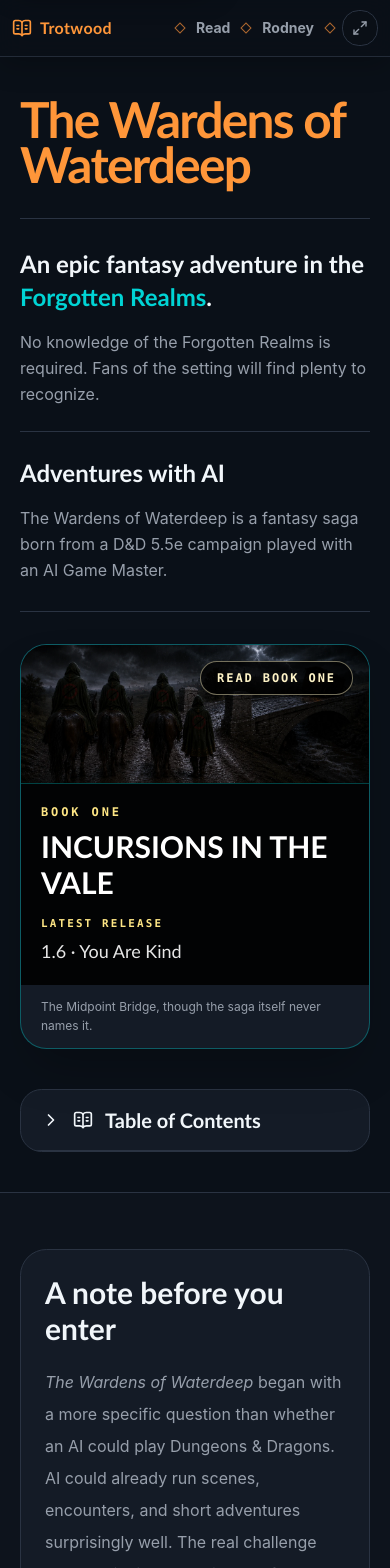
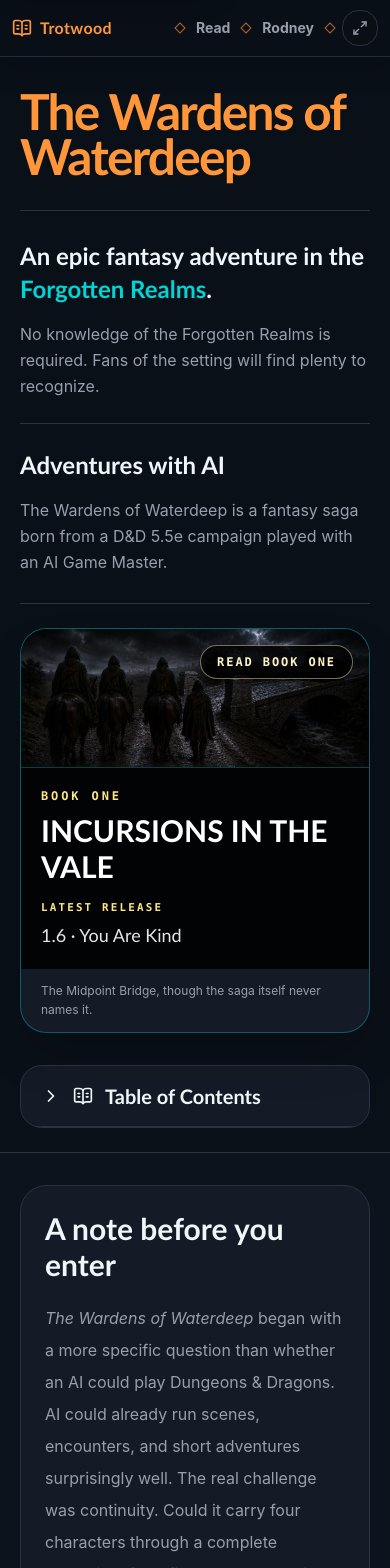
Before and after one commit to ForNextI/TRotW, a Next.js app: page / in a window 390 px wide. Shown: the top 1568 px of the page. Built offline with nearby package versions, Linux system fonts and the light colour scheme.

Commit message:
Build 2.1.015

```diff
--- a/app/read/page.tsx
+++ b/app/read/page.tsx
@@ -26,7 +26,7 @@ export default async function ReadPage() {
     <div className="min-h-screen bg-background text-foreground">
       <TrotwoodHeader active="read" />
       <main id="main-content" tabIndex={-1}>
-        <section className="px-5 pb-8 pt-10 sm:px-8 sm:pb-10 sm:pt-14">
+        <section className="px-5 pb-6 pt-8 sm:px-8 sm:pb-8 sm:pt-10">
           <div className="mx-auto max-w-7xl">
             <h1 className="font-display text-[clamp(3.1rem,7.2vw,7.2rem)] font-bold leading-[0.9] tracking-[-0.035em] text-accent lg:whitespace-nowrap">
               The Wardens of Waterdeep
@@ -55,7 +55,7 @@ export default async function ReadPage() {
         </section>
 
         {currentBook && (
-          <section className="px-5 pb-10 sm:px-8 sm:pb-14">
+          <section className="px-5 pb-8 sm:px-8 sm:pb-8">
             <Link
               href="/read/toril"
               aria-label={`Read ${currentBook.label}: ${currentBook.title}`}
@@ -87,13 +87,13 @@ export default async function ReadPage() {
           </section>
         )}
 
-        <section className="px-5 pb-10 sm:px-8 sm:pb-14" aria-label="Story table of contents">
+        <section className="px-5 pb-6 sm:px-8 sm:pb-6" aria-label="Story table of contents">
           <div className="mx-auto max-w-6xl">
             <ReadTableOfContents releases={releases} books={books} defaultOpen={false} />
           </div>
         </section>
 
-        <section className="border-y border-border bg-card/30 px-5 py-14 sm:px-8 sm:py-20">
+        <section className="border-y border-border bg-card/30 px-5 py-8 sm:px-8 sm:py-8">
           <div className="mx-auto grid max-w-6xl gap-8 lg:grid-cols-[minmax(0,1fr)_minmax(260px,0.34fr)]">
             <article className="rounded-3xl border border-border bg-card p-6 sm:p-9">
               <h2 className="font-display text-3xl font-bold">A note before you enter</h2>
@@ -142,7 +142,7 @@ export default async function ReadPage() {
         </section>
 
         {currentBonusImage && (
-          <section className="px-5 py-12 sm:px-8 sm:py-16" aria-label="Latest bonus illustration">
+          <section className="px-5 py-8 sm:px-8 sm:py-8" aria-label="Latest bonus illustration">
             <div className="mx-auto mb-5 flex max-w-6xl justify-center">
               <div className="relative rounded-xl border border-amber-900/70 bg-gradient-to-b from-amber-200 via-amber-500 to-amber-700 px-8 py-3 shadow-[inset_0_1px_0_rgba(255,255,255,0.5),0_6px_18px_rgba(0,0,0,0.28)]">
                 <span className="absolute left-3 top-1/2 size-1.5 -translate-y-1/2 rounded-full bg-amber-950/70" aria-hidden="true" />
--- a/lib/site/version.ts
+++ b/lib/site/version.ts
@@ -1,2 +1,2 @@
-export const TROTW_VERSION = '2.1.14'
-export const TROTW_RELEASE_LABEL = 'TROTW 2.1.014'
+export const TROTW_VERSION = '2.1.15'
+export const TROTW_RELEASE_LABEL = 'TROTW 2.1.015'
--- a/package.json
+++ b/package.json
@@ -1,6 +1,6 @@
 {
   "name": "trotw",
-  "version": "2.1.14",
+  "version": "2.1.15",
   "private": true,
   "scripts": {
     "dev": "next dev",
```
Also changed, not shown: scripts/validate-trotw.mts, scripts/validate-version.mts.
